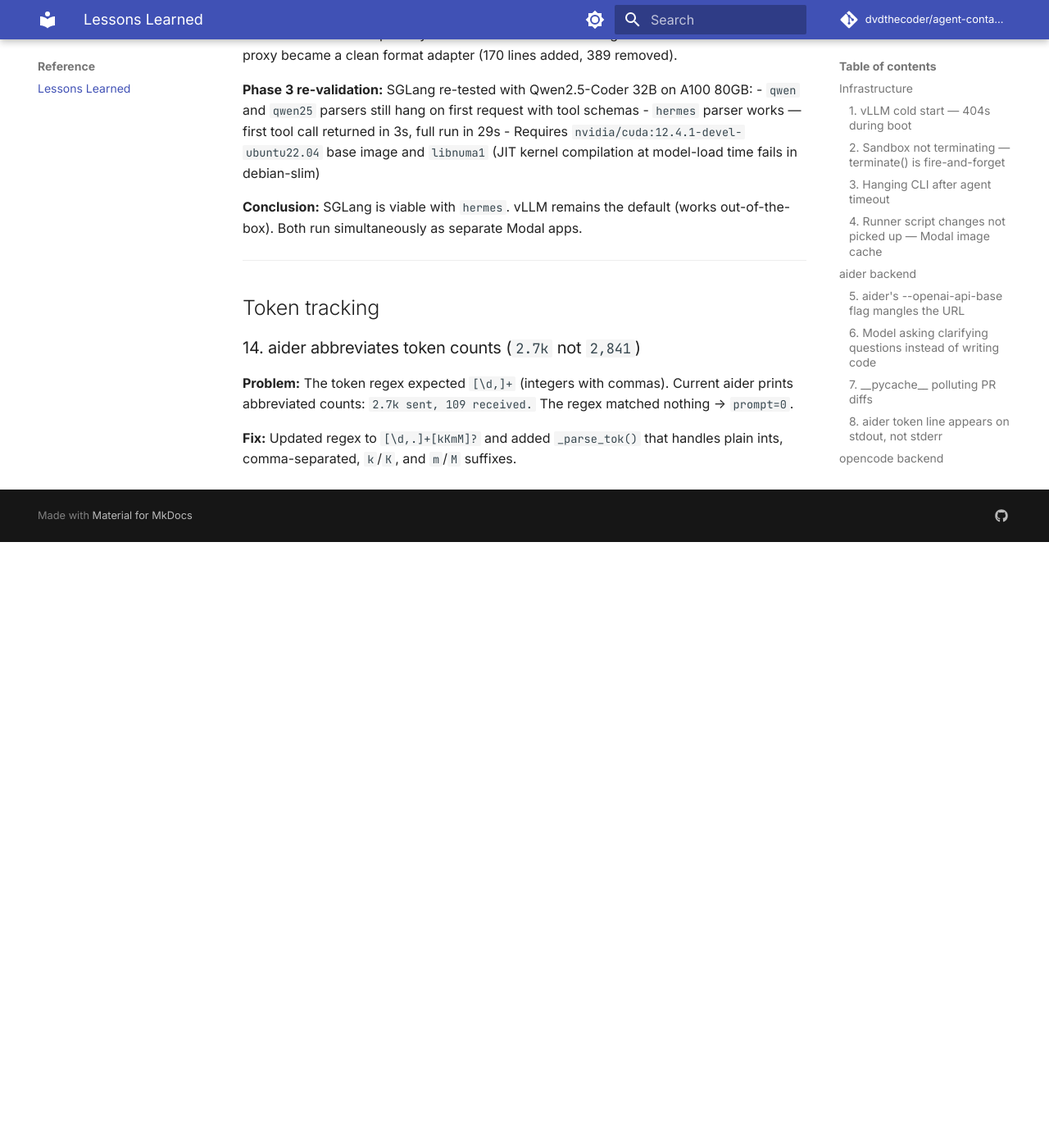
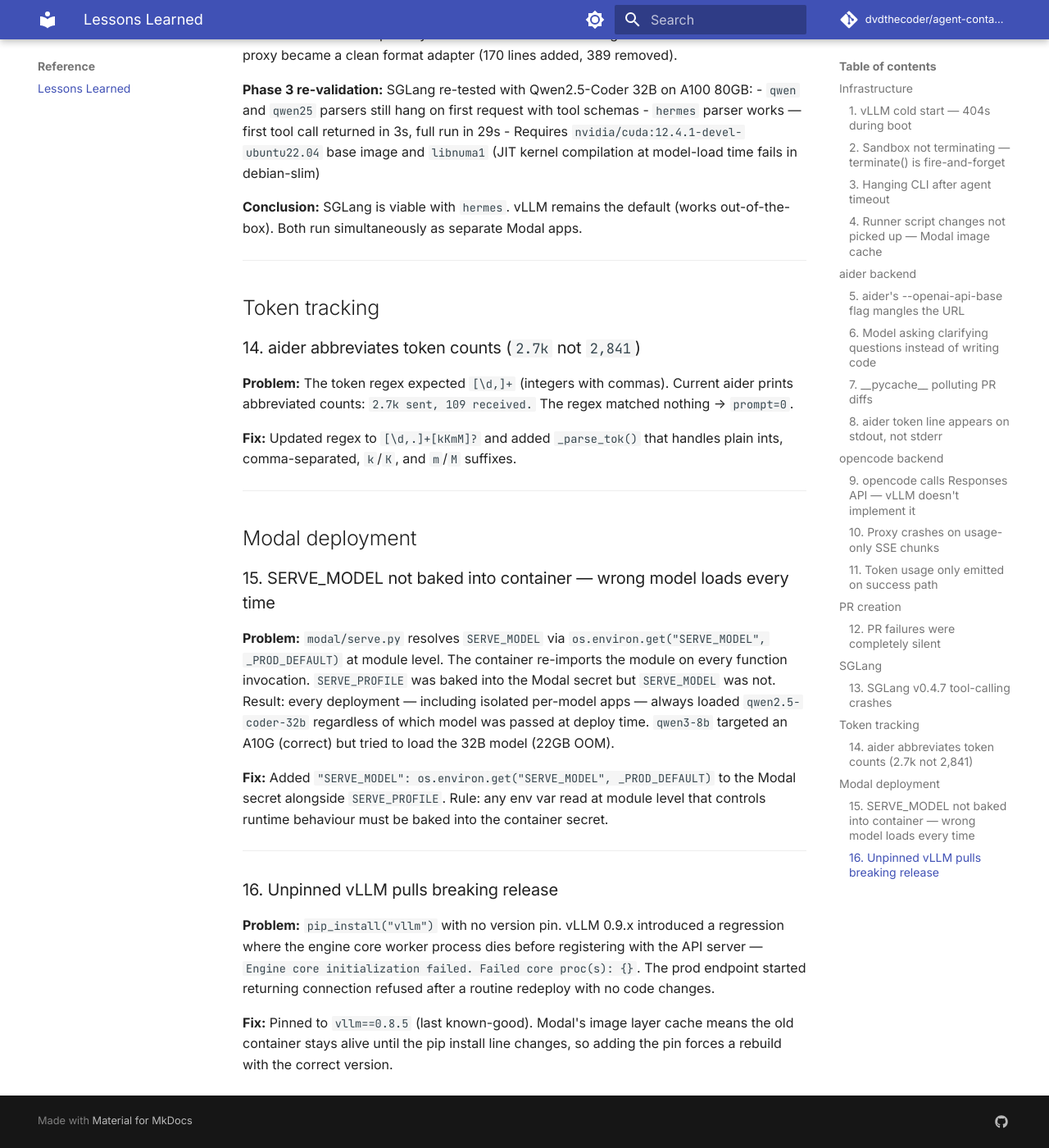
Before and after one commit to dvdthecoder/agent-container, an MkDocs documentation site: the page built from docs/lessons-learned.md, in a window 1280 px wide and 1400 px high, scrolled down 4072 px. Shown: the whole window at 82% size. Built offline with MkDocs 1.6.1 and Material for MkDocs 9.7.7, drawn with Linux system fonts in a browser that asks for light colours; comment, search, counter and statistics services are not loaded; before the commit the page ends 4733 px from its top, so only the background shows below that.

Commit message:
docs(lessons-learned): add Modal deployment bugs #15 and #16
#15: SERVE_MODEL not baked into container secret — wrong model loaded
#16: Unpinned vLLM pulled breaking 0.9.x release

Co-Authored-By: Claude Sonnet 4.6 <noreply@anthropic.com>

```diff
--- a/docs/lessons-learned.md
+++ b/docs/lessons-learned.md
@@ -190,3 +190,21 @@ abbreviated counts: `2.7k sent, 109 received.` The regex matched nothing → `pr
 
 **Fix:** Updated regex to `[\d,.]+[kKmM]?` and added `_parse_tok()` that handles plain ints,
 comma-separated, `k`/`K`, and `m`/`M` suffixes.
+
+---
+
+## Modal deployment
+
+### 15. SERVE_MODEL not baked into container — wrong model loads every time
+
+**Problem:** `modal/serve.py` resolves `SERVE_MODEL` via `os.environ.get("SERVE_MODEL", _PROD_DEFAULT)` at module level. The container re-imports the module on every function invocation. `SERVE_PROFILE` was baked into the Modal secret but `SERVE_MODEL` was not. Result: every deployment — including isolated per-model apps — always loaded `qwen2.5-coder-32b` regardless of which model was passed at deploy time. `qwen3-8b` targeted an A10G (correct) but tried to load the 32B model (22GB OOM).
+
+**Fix:** Added `"SERVE_MODEL": os.environ.get("SERVE_MODEL", _PROD_DEFAULT)` to the Modal secret alongside `SERVE_PROFILE`. Rule: any env var read at module level that controls runtime behaviour must be baked into the container secret.
+
+---
+
+### 16. Unpinned vLLM pulls breaking release
+
+**Problem:** `pip_install("vllm")` with no version pin. vLLM 0.9.x introduced a regression where the engine core worker process dies before registering with the API server — `Engine core initialization failed. Failed core proc(s): {}`. The prod endpoint started returning connection refused after a routine redeploy with no code changes.
+
+**Fix:** Pinned to `vllm==0.8.5` (last known-good). Modal's image layer cache means the old container stays alive until the pip install line changes, so adding the pin forces a rebuild with the correct version.
```
